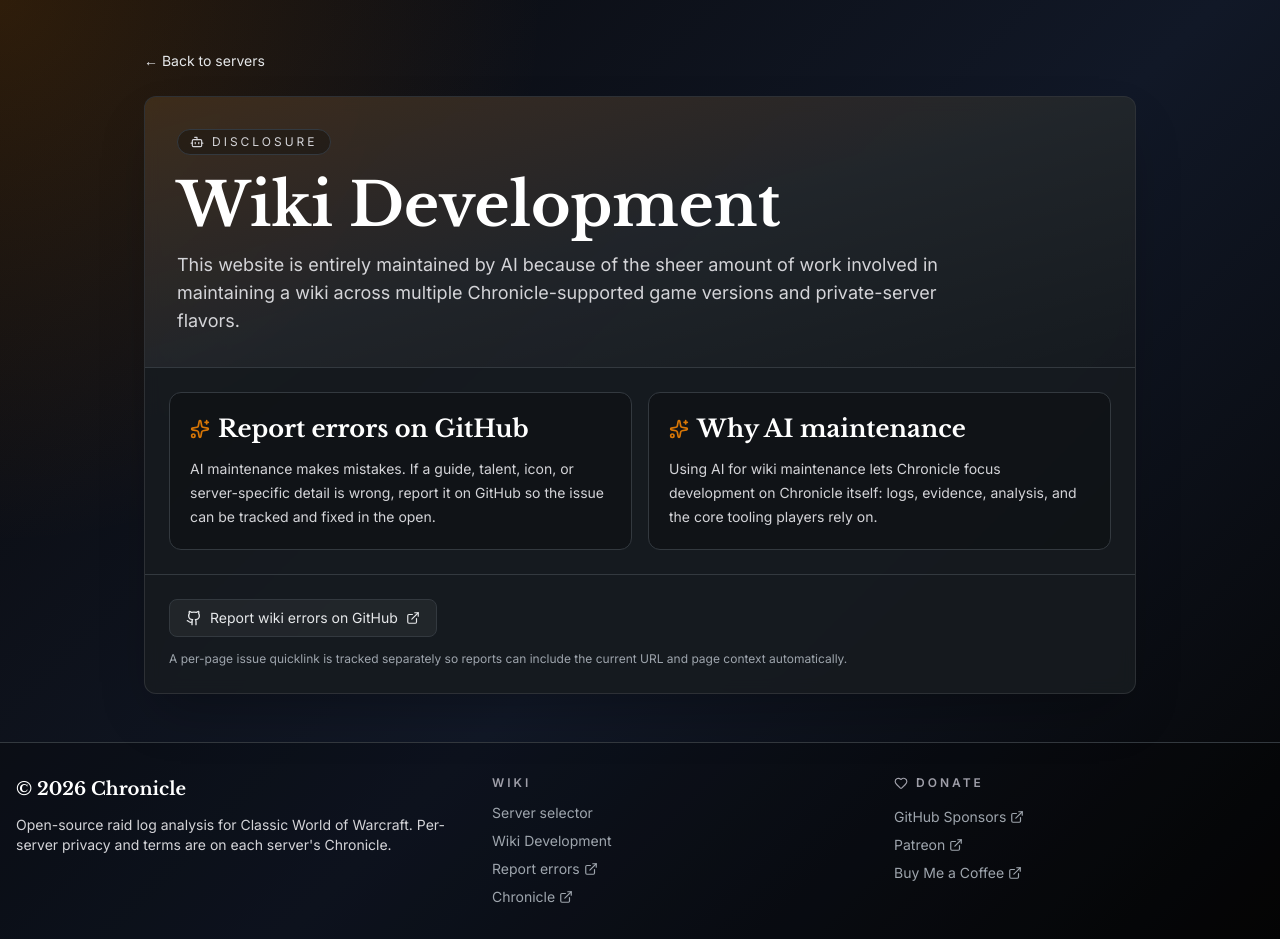
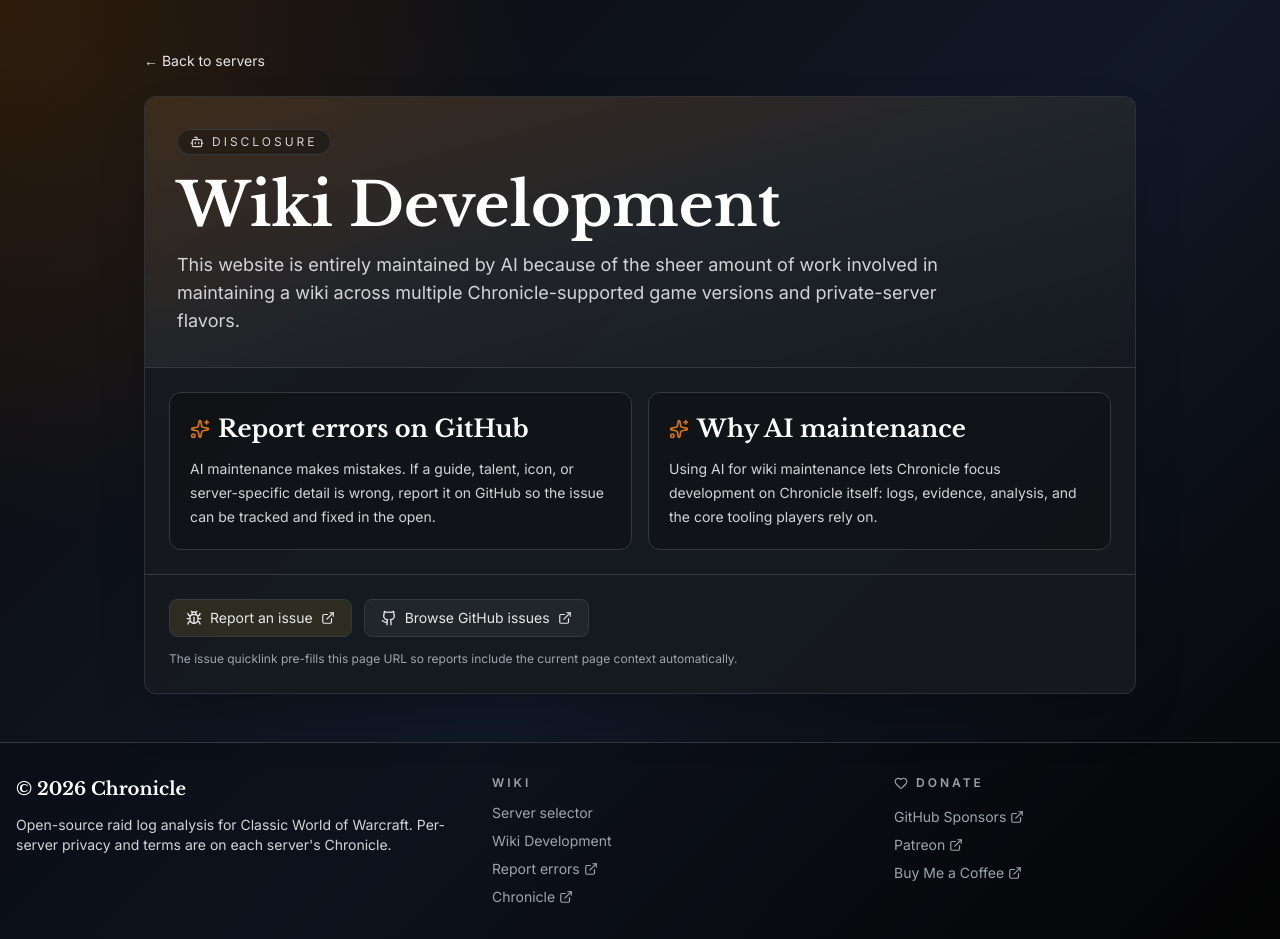
Before and after one commit to Emyrk/chronicle-wiki, a React (Vite) app: page /wiki-development in a window 1280 px wide. Built offline with nearby package versions, Linux system fonts and the light colour scheme.

Commit message:
Add issue quicklink to disclosure page

```diff
--- a/src/pages/WikiDevelopmentPage.tsx
+++ b/src/pages/WikiDevelopmentPage.tsx
@@ -1,9 +1,13 @@
-import { Bot, ExternalLink, Github, Sparkles } from "lucide-react";
+import { Bot, Bug, ExternalLink, Github, Sparkles } from "lucide-react";
 import { Link } from "react-router-dom";
 import { SiteFooter } from "@/components/SiteFooter";
 import { aiDisclosure, wikiDevelopmentLinks } from "@/data/wikiDevelopment";
+import { buildGithubIssueUrl } from "@/lib/githubIssue";
+import { issueQuicklinkLabel, issueRepoFromGithubUrl } from "@/lib/issueQuicklink";
 
 export function WikiDevelopmentPage() {
+  const issueHref = buildGithubIssueUrl({ repo: issueRepoFromGithubUrl(wikiDevelopmentLinks.githubRepository) });
+
   return (
     <div className="min-h-screen">
       <main className="mx-auto max-w-5xl px-4 py-12">
@@ -30,14 +34,24 @@
           </div>
 
           <div className="border-t border-white/10 p-6">
-            <a
-              href={wikiDevelopmentLinks.githubIssues}
-              className="inline-flex items-center gap-2 rounded-lg border border-white/10 bg-white/5 px-4 py-2 text-sm text-muted-foreground hover:text-white"
-            >
-              <Github className="h-4 w-4" /> Report wiki errors on GitHub <ExternalLink className="h-3.5 w-3.5" />
-            </a>
+            <div className="flex flex-wrap gap-3">
+              <a
+                href={issueHref}
+                target="_blank"
+                rel="noreferrer"
+                className="inline-flex items-center gap-2 rounded-lg border border-amber-300/20 bg-amber-300/10 px-4 py-2 text-sm text-amber-100 hover:border-amber-300/40 hover:bg-amber-300/15 hover:text-white"
+              >
+                <Bug className="h-4 w-4" /> {issueQuicklinkLabel} <ExternalLink className="h-3.5 w-3.5" />
+              </a>
+              <a
+                href={wikiDevelopmentLinks.githubIssues}
+                className="inline-flex items-center gap-2 rounded-lg border border-white/10 bg-white/5 px-4 py-2 text-sm text-muted-foreground hover:text-white"
+              >
+                <Github className="h-4 w-4" /> Browse GitHub issues <ExternalLink className="h-3.5 w-3.5" />
+              </a>
+            </div>
             <p className="mt-3 max-w-3xl text-xs leading-5 text-muted-foreground">
-              A per-page issue quicklink is tracked separately so reports can include the current URL and page context automatically.
+              The issue quicklink pre-fills this page URL so reports include the current page context automatically.
             </p>
           </div>
         </section>
```
